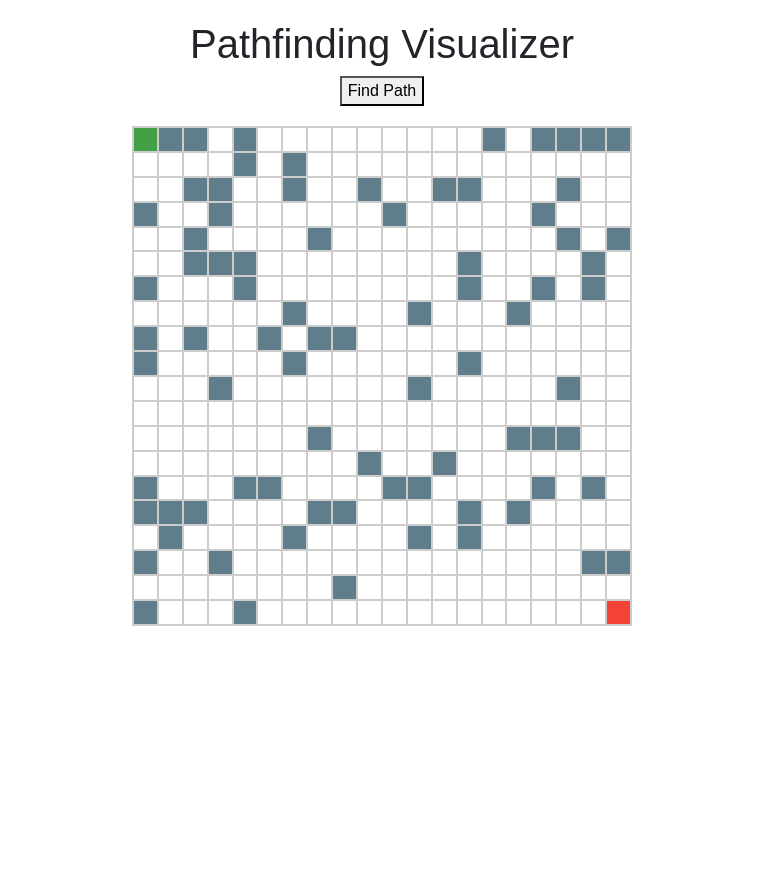
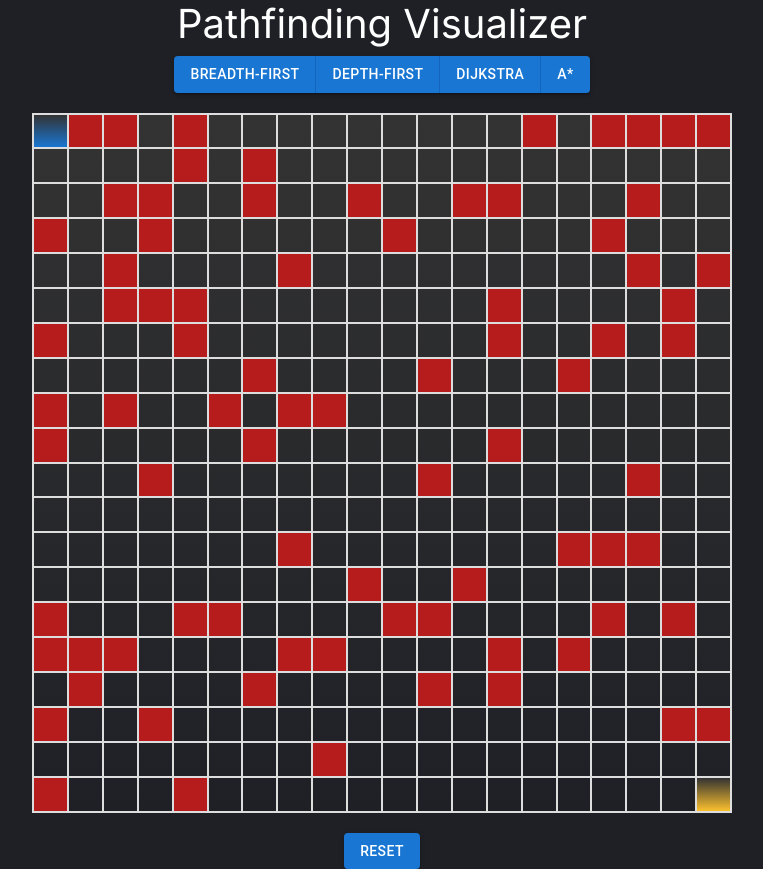
Before and after one commit to andngu/pathfinder-visualizer, a React (Create React App) app: page / in a window 1280 px wide. Shown: the whole page, without its empty margins (258-1021 px from the left). Before the commit the page ends 800 px from the top, so only its background shows below. Built offline with nearby package versions, Linux system fonts and the light colour scheme; the HTML template or start-up script is replaced by a standard one.

Commit message:
DFS, dijkstra, a*

```diff
--- a/package.json
+++ b/package.json
@@ -3,6 +3,8 @@
   "version": "0.1.0",
   "private": true,
   "dependencies": {
+    "@emotion/react": "^11.11.1",
+    "@emotion/styled": "^11.11.0",
     "@mui/material": "^5.13.7",
     "@mui/styled-engine-sc": "^5.12.0",
     "@testing-library/jest-dom": "^5.16.5",
--- a/src/App.css
+++ b/src/App.css
@@ -2,33 +2,35 @@
   display: grid;
   grid-template-columns: repeat(20, 1fr);
   grid-template-rows: repeat(20, 1fr);
-  width: 500px;
-  height: 500px;
-  border: 1px solid #ccc;
+  width: 700px;
+  height: 700px;
+  border: 1px solid #ddd;
   margin: 0 auto;
   margin-top: 20px;
+  margin-bottom: 20px;
+  background: linear-gradient(0deg, #1f2026, #333);
 }
 
 .Node {
-  border: 1px solid #ccc;
+  border: 1px solid #ddd;
 }
 
 .Node.Start {
-  background-color: #43a047;
+  background: linear-gradient(0deg, #1976d2, #333);
 }
 
 .Node.End {
-  background-color: #f44336;
+  background: linear-gradient(0deg, #fbc02d, #333);
 }
 
 .Node.Wall {
-  background-color: #607d8b;
+  background-color: #b71c1c;
 }
 
 .Node.Visited {
-  background-color: #e00b0b;
+  background: linear-gradient(135deg, #64dd17, #333);
 }
 
 .Node.Path {
-  background-color: #ffeb3b;
+  background: linear-gradient(0deg, #fbc02d, #e1fa00);
 }
--- a/src/App.js
+++ b/src/App.js
@@ -6,7 +6,6 @@ function App() {
 
   return (
     <div className="App">
-      <h1>Pathfinding Visualizer</h1>
       <Pathfinder />
     </div>
   );
--- a/src/components/Pathfinder.js
+++ b/src/components/Pathfinder.js
@@ -1,24 +1,21 @@
-import React, { useState, useEffect, useCallback } from 'react';
+import React, { useState, useCallback } from 'react';
+import { heuristic, areNodesEqual } from './pathfinding-utils'; // Import the heuristic function
+import { Button, ButtonGroup } from '@mui/material';
 
+// Constants
 const numRows = 20;
 const numCols = 20;
+const wallProbability = 0.2;
 
+// Generate initial grid
 const createGrid = () => {
   const grid = [];
   for (let row = 0; row < numRows; row++) {
     const currentRow = [];
     for (let col = 0; col < numCols; col++) {
-      let isStart = false;
-      let isEnd = false;
-      let isWall = false;
-
-      if (row === 0 && col === 0) {
-        isStart = true;
-      } else if (row === numRows - 1 && col === numCols - 1) {
-        isEnd = true;
-      } else {
-        isWall = Math.random() < 0.2; // Adjust the probability (0.2 = 20% chance)
-      }
+      const isStart = row === 0 && col === 0;
+      const isEnd = row === numRows - 1 && col === numCols - 1;
+      const isWall = !isStart && !isEnd && Math.random() < wallProbability;
 
       currentRow.push({
         row,
@@ -27,6 +24,10 @@ const createGrid = () => {
         isEnd,
         isVisited: false,
         isWall,
+        f: Infinity,
+        g: Infinity,
+        h: Infinity,
+        prev: null,
       });
     }
     grid.push(currentRow);
@@ -34,111 +35,285 @@ const createGrid = () => {
   return grid;
 };
 
+const depthFirstSearch = (startNode, endNode, grid) => {
+  const visited = new Set();
+  const stack = [startNode];
+  const prev = new Array(numRows).fill(null).map(() => new Array(numCols).fill(null));
+  const visitedNodesInOrder = [];
+
+  let endNodeFound = false;
+
+  while (stack.length > 0 && !endNodeFound) {
+    const node = stack.pop();
+    const { row, col } = node;
+    visited.add(`${row}-${col}`);
+
+    if (node.isEnd) {
+      endNodeFound = true;
+      break;
+    }
+
+    const neighbors = getNeighbors(row, col, grid);
+    for (const neighbor of neighbors) {
+      const [neighborRow, neighborCol] = neighbor;
+      if (
+        !visited.has(`${neighborRow}-${neighborCol}`) &&
+        !grid[neighborRow][neighborCol].isWall
+      ) {
+        stack.push(grid[neighborRow][neighborCol]);
+        visited.add(`${neighborRow}-${neighborCol}`);
+        prev[neighborRow][neighborCol] = node;
+
+        visitedNodesInOrder.push(grid[neighborRow][neighborCol]);
+      }
+    }
+  }
+
+  return { prev, visitedNodesInOrder };
+};
+
+
+const breadthFirstSearch = (startNode, endNode, grid) => {
+  const visited = new Set();
+  const queue = [startNode];
+  const prev = new Array(numRows).fill(null).map(() => new Array(numCols).fill(null));
+  const visitedNodesInOrder = [];
+
+  let endNodeFound = false;
+
+  while (queue.length > 0 && !endNodeFound) {
+    const node = queue.shift();
+    const { row, col } = node;
+    visited.add(`${row}-${col}`);
+
+    if (node.isEnd) {
+      endNodeFound = true;
+      break;
+    }
+
+    const neighbors = getNeighbors(row, col, grid);
+    for (const neighbor of neighbors) {
+      const [neighborRow, neighborCol] = neighbor;
+      if (
+        !visited.has(`${neighborRow}-${neighborCol}`) &&
+        !grid[neighborRow][neighborCol].isWall
+      ) {
+        queue.push(grid[neighborRow][neighborCol]);
+        visited.add(`${neighborRow}-${neighborCol}`);
+        prev[neighborRow][neighborCol] = node;
+
+        visitedNodesInOrder.push(grid[neighborRow][neighborCol]);
+      }
+    }
+  }
+
+  return { prev, visitedNodesInOrder };
+};
+
+const dijkstra = (startNode, endNode, grid) => {
+  const visited = new Set();
+  const distances = {};
+  const prev = new Array(numRows).fill(null).map(() => new Array(numCols).fill(null));
+  const visitedNodesInOrder = [];
+
+  distances[`${startNode.row}-${startNode.col}`] = 0;
+
+  while (true) {
+    let currentNode = null;
+    let minDistance = Infinity;
+
+    // Find the unvisited node with the smallest distance
+    for (let row = 0; row < numRows; row++) {
+      for (let col = 0; col < numCols; col++) {
+        const node = grid[row][col];
+        const distance = distances[`${row}-${col}`];
+
+        if (!visited.has(`${row}-${col}`) && distance !== undefined && distance < minDistance) {
+          currentNode = node;
+          minDistance = distance;
+        }
+      }
+    }
+
+    if (currentNode === null) {
+      // No more unvisited nodes
+      break;
+    }
+
+    const { row, col } = currentNode;
+    visited.add(`${row}-${col}`);
+
+    if (currentNode.isEnd) {
+      break;
+    }
+
+    const neighbors = getNeighbors(row, col, grid);
+
+    for (const neighbor of neighbors) {
+      const [neighborRow, neighborCol] = neighbor;
+      const neighborNode = grid[neighborRow][neighborCol];
+      const distance = distances[`${row}-${col}`] + 1; // Assuming that the distance between the nodes is 1
+
+      if (!visited.has(`${neighborRow}-${neighborCol}`) && !neighborNode.isWall) {
+        if (!distances[`${neighborRow}-${neighborCol}`] || distance < distances[`${neighborRow}-${neighborCol}`]) {
+          distances[`${neighborRow}-${neighborCol}`] = distance;
+          prev[neighborRow][neighborCol] = currentNode;
+        }
+
+        visitedNodesInOrder.push(neighborNode);
+      }
+    }
+  }
+
+  return { prev, visitedNodesInOrder };
+};
+
+
+const aStar = (startNode, endNode, grid) => {
+  const openSet = [startNode];
+  const closedSet = new Set();
+  const prev = new Array(numRows).fill(null).map(() => new Array(numCols).fill(null));
+
+  startNode.g = 0;
+  startNode.h = heuristic(startNode, endNode);
+  startNode.f = startNode.g + startNode.h;
+
+  const visitedNodesInOrder = [];
+
+  while (openSet.length > 0) {
+    let currentNode = openSet[0];
+    let currentIndex = 0;
+
+    // Find the node with the lowest f score in the open set
+    for (let i = 1; i < openSet.length; i++) {
+      if (openSet[i].f < currentNode.f) {
+        currentNode = openSet[i];
+        currentIndex = i;
+      }
+    }
+
+    openSet.splice(currentIndex, 1); // Remove currentNode from openSet
+    closedSet.add(currentNode);
+
+    visitedNodesInOrder.push(currentNode);
+
+    if (areNodesEqual(currentNode, endNode)) {
+      // We've reached the end node, we can reconstruct the path
+      return { prev, visitedNodesInOrder };
+    }
+
+    const neighbors = getNeighbors(currentNode.row, currentNode.col, grid);
+
+    for (const neighbor of neighbors) {
+      const [neighborRow, neighborCol] = neighbor;
+      const neighborNode = grid[neighborRow][neighborCol];
+
+      if (closedSet.has(neighborNode) || neighborNode.isWall) {
+        continue;
+      }
+
+      const tentativeGScore = currentNode.g + 1; // Assuming that the distance between the nodes is 1
+
+      if (!openSet.includes(neighborNode)) {
+        openSet.push(neighborNode);
+      } else if (tentativeGScore >= neighborNode.g) {
+        continue;
+      }
+
+      prev[neighborRow][neighborCol] = currentNode;
+      neighborNode.g = tentativeGScore;
+      neighborNode.h = heuristic(neighborNode, endNode);
+      neighborNode.f = neighborNode.g + neighborNode.h;
+    }
+  }
+  // If we've exited the loop without returning, then no path exists
+  return { prev, visitedNodesInOrder };
+};
+
+// Get neighboring nodes
+const getNeighbors = (row, col, grid) => {
+  const neighbors = [];
+  if (row > 0) neighbors.push([row - 1, col]);
+  if (row < numRows - 1) neighbors.push([row + 1, col]);
+  if (col > 0) neighbors.push([row, col - 1]);
+  if (col < numCols - 1) neighbors.push([row, col + 1]);
+  return neighbors;
+};
+
 function Pathfinder() {
   const [grid, setGrid] = useState(createGrid);
-  const [startNode, setStartNode] = useState({ row: 0, col: 0 });
+  const [startNode, setStartNode] = useState(grid[0][0]);
   const [endNode, setEndNode] = useState({ row: numRows - 1, col: numCols - 1 });
   const [visitedNodes, setVisitedNodes] = useState([]);
   const [shortestPath, setShortestPath] = useState([]);
   const [isRunning, setIsRunning] = useState(false);
+  const [selectedAlgorithm, setSelectedAlgorithm] = useState(null);
 
   const handleNodeClick = useCallback((row, col) => {
     if (isRunning) return;
 
     const newGrid = grid.map((rowNodes) =>
       rowNodes.map((node) => {
-        if (node.isStart) {
-          return { ...node, isStart: false };
-        }
-        if (node.isEnd) {
-          return { ...node, isEnd: false };
+        if (node.isStart || node.isEnd) {
+          // If the clicked node is the start or end node, return the node as it is
+          return node;
         }
         if (node.row === row && node.col === col) {
+          // Handle other nodes as needed
           return { ...node, isWall: !node.isWall };
         }
         return node;
       })
     );
 
-    if (startNode.row === row && startNode.col === col) {
-      setStartNode(null);
-    } else if (!startNode) {
-      setStartNode({ row, col });
-      newGrid[row][col] = { ...newGrid[row][col], isStart: true };
+    setGrid(newGrid);
+  }, [grid, isRunning]);
+
+
+  const constructPath = useCallback((prev) => {
+    const shortestPathNodesInOrder = [];
+    let currentNode = endNode;
+
+    while (currentNode !== null) {
+      shortestPathNodesInOrder.push({ row: currentNode.row, col: currentNode.col });
+      currentNode = prev[currentNode.row][currentNode.col];
+      console.log(currentNode)
     }
 
-    if (endNode.row === row && endNode.col === col) {
-      setEndNode(null);
-    } else if (!endNode) {
-      setEndNode({ row, col });
-      newGrid[row][col] = { ...newGrid[row][col], isEnd: true };
-    }
-
-    setGrid(newGrid);
-  }, [grid, startNode, endNode, isRunning]);
-
-  const constructPath = useCallback((prev) => {
-    const shortestPath = [];
-    let currentNode = [endNode.row, endNode.col];
-
-    while (currentNode) {
-      shortestPath.unshift({ row: currentNode[0], col: currentNode[1] });
-      currentNode = prev[`${currentNode[0]}-${currentNode[1]}`];
-    }
-
-    setShortestPath(shortestPath);
+    setShortestPath(shortestPathNodesInOrder.reverse());
   }, [endNode]);
 
-  const getNeighbors = useCallback((row, col) => {
-    const neighbors = [];
-    if (row > 0) neighbors.push([row - 1, col]);
-    if (row < numRows - 1) neighbors.push([row + 1, col]);
-    if (col > 0) neighbors.push([row, col - 1]);
-    if (col < numCols - 1) neighbors.push([row, col + 1]);
-    return neighbors;
-  }, []);
-
-  const findShortestPath = useCallback(async () => {
-    const visited = new Set();
-    const queue = [[startNode.row, startNode.col]];
-    const prev = {};
-
-    while (queue.length > 0) {
-      const [row, col] = queue.shift();
-      const node = grid[row][col];
-      visited.add(`${row}-${col}`);
-
-      if (node.isEnd) {
-        break;
-      }
+  const runAlgorithm = useCallback(async (algorithm) => {
+    if (isRunning) return;
 
     setIsRunning(true);
-      await new Promise((resolve) => setTimeout(resolve, 5));
+    setVisitedNodes([]);
+    setShortestPath([]);
+    setSelectedAlgorithm(algorithm);
 
-      setVisitedNodes((prevVisitedNodes) => [
-        ...prevVisitedNodes,
-        { row, col },
-      ]);
+    // Define the algorithms dictionary
+    const algorithms = {
+      'BFS': breadthFirstSearch,
+      'A*': aStar,
+      'DFS': depthFirstSearch,
+      'Dijkstra': dijkstra
+    };
 
-      const neighbors = getNeighbors(row, col);
-      for (const neighbor of neighbors) {
-        const [neighborRow, neighborCol] = neighbor;
-        if (
-          !visited.has(`${neighborRow}-${neighborCol}`) &&
-          !grid[neighborRow][neighborCol].isWall
-        ) {
-          queue.push([neighborRow, neighborCol]);
-          visited.add(`${neighborRow}-${neighborCol}`);
-          prev[`${neighborRow}-${neighborCol}`] = [row, col];
-        }
-      }
+    const result = algorithms[algorithm](startNode, endNode, grid);
+
+    let prev = result.prev;
+    let visitedNodesInOrder = result.visitedNodesInOrder;
+
+    for (let i = 0; i < visitedNodesInOrder.length; i++) {
+      const node = visitedNodesInOrder[i];
+      await new Promise((resolve) => setTimeout(resolve, 10)); // Delay between each animation
+      setVisitedNodes((prevVisitedNodes) => [...prevVisitedNodes, node]);
     }
 
     constructPath(prev);
     setIsRunning(false);
-  }, [grid, startNode, constructPath, getNeighbors]);
+  }, [startNode, endNode, grid, constructPath, isRunning]);
 
-  useEffect(() => {
   const handleReset = () => {
     if (isRunning) return;
 
@@ -147,20 +322,18 @@ function Pathfinder() {
     setEndNode({ row: numRows - 1, col: numCols - 1 });
     setVisitedNodes([]);
     setShortestPath([]);
+    setSelectedAlgorithm(null);
   };
-
-    document.addEventListener('keydown', handleReset);
-
-    return () => {
-      document.removeEventListener('keydown', handleReset);
-    };
-  }, [isRunning]);
 
   return (
     <>
-      <button onClick={findShortestPath} disabled={isRunning}>
-        {isRunning ? 'Running...' : 'Find Path'}
-      </button>
+      <h1 style={{color: 'white'}}>Pathfinding Visualizer</h1>
+      <ButtonGroup variant="contained" aria-label="outlined primary button group">
+        <Button onClick={() => runAlgorithm('BFS')} disabled={isRunning}>Breadth-First</Button>
+        <Button onClick={() => runAlgorithm('DFS')} disabled={isRunning}>Depth-First</Button>
+        <Button onClick={() => runAlgorithm('Dijkstra')} disabled={isRunning}>Dijkstra</Button>
+        <Button onClick={() => runAlgorithm('A*')} disabled={isRunning}>A*</Button>
+      </ButtonGroup>
 
       <div className="Grid">
         {grid.map((row, rowIndex) =>
@@ -188,6 +361,7 @@ function Pathfinder() {
           })
         )}
       </div>
+      <Button variant="contained" onClick={handleReset} disabled={isRunning}>Reset</Button>
     </>
   );
 }
--- /dev/null
+++ b/src/components/pathfinding-utils.js
@@ -0,0 +1,10 @@
+// Heuristic function (Manhattan)
+export const heuristic = (nodeA, nodeB) => {
+  let d1 = Math.abs(nodeB.row - nodeA.row);
+  let d2 = Math.abs(nodeB.col - nodeA.col);
+  return d1 + d2;
+ };
+
+export const areNodesEqual = (node1, node2) => {
+  return node1.row === node2.row && node1.col === node2.col;
+};
--- a/src/index.css
+++ b/src/index.css
@@ -1,13 +1,11 @@
-body {
-  margin: 0;
-  padding: 0;
-  font-family: sans-serif;
+@import url("https://fonts.googleapis.com/css2?family=Inter:wght@400;600;700&family=Sora:wght@100;200;300;400;500;600;700;800&display=swap");
+
+body,
+html,
+.App {
+  height: 100%;
+  width: 100%;
+  text-align: center;
+  font-family: "Inter", sans-serif;
+  background-color: #1f2026;
 }
-
-.App {
-  text-align: center;
-}
-
-h1 {
-  margin-top: 20px;
-}
```
Also changed, not shown: 1 other file (tests, documents, lock files or other folders). Lines whose indentation alone changed are shown as unchanged.
